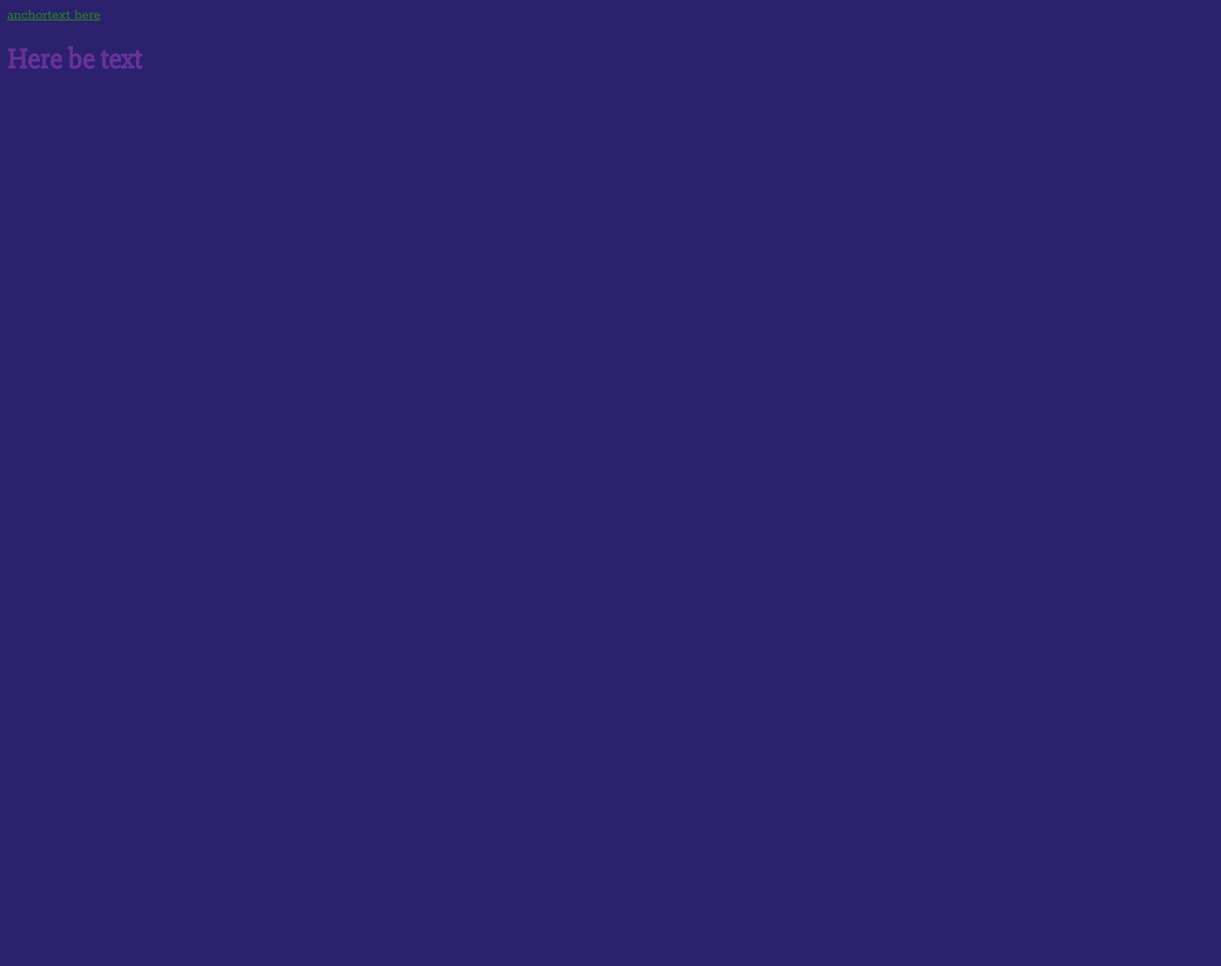
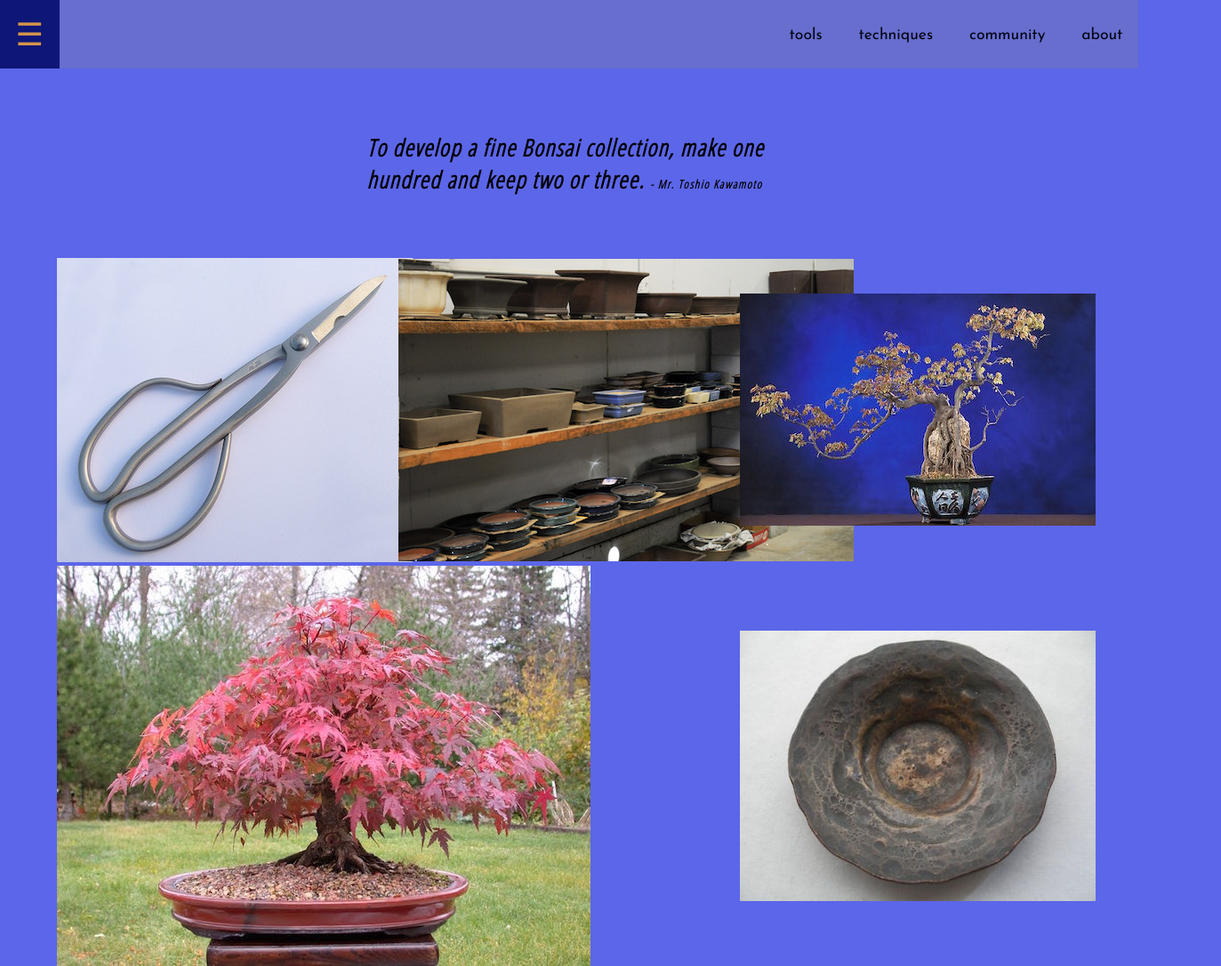
Before and after one commit to tuningmind-tiy/wiki-sass-wk-06, a website built with webpack: page index.html in a window 1280 px wide. Shown: the top 1086 px of the page at 89% size, 1373 px wide, since content can reach past the window. Before the commit the page ends 800 px from the top, so only its background shows below. Built offline with Linux system fonts and the light colour scheme.

Commit message:
Flesh out sass and layout

```diff
--- a/app/styles/_colors.sass
+++ b/app/styles/_colors.sass
@@ -1,11 +1,13 @@
-$app-green: forestgreen
-$app-blue: slateblue
-$app-red: firebrick
-$app-purple: rebeccapurple
-$app-highlight: tomato
+$deep-green: #1A1806
+$rich-blue: #0E1677
+$medium-blue: #141E98
+$deep-orange: #AC5F00
+$light-orange: #DB7900
+$light-yellow: #DBC400
+$peri-blue: #6B72CF
+$coffee: #1A1106
+$cooler-yellow: #AC9900
 
-$main-color: $app-blue
-$highlight: darken($app-highlight, 30%)
-/*font-family: 'Slabo 27px', serif;*/
-/*@import url('https://fonts.googleapis.com/css?family=Slabo+27px');*/
-/*@import url('https://fonts.googleapis.com/css?family=Rokkitt|Slabo+27px');*/
+$app-highlight: $cooler-yellow
+$main-color: $medium-blue
+$highlight: lighten($app-highlight, 30%)
--- a/app/styles/main.sass
+++ b/app/styles/main.sass
@@ -1,18 +1,71 @@
 @import "colors"
-@import url('https://fonts.googleapis.com/css?family=Slabo+27px')
-@import url('https://fonts.googleapis.com/css?family=Rokkitt|Slabo+27px')
+@import url('https://fonts.googleapis.com/css?family=Josefin+Sans');
+@import url('https://fonts.googleapis.com/css?family=Open+Sans+Condensed:300');
 
+*
+  box-sizing: border-box
+  margin: 0
+  padding: 0
+html
+  height: 100%
+  width: 100%
 body
-  background-color: darken($main-color, 30%)
-  color: lighten($main-color, 30%)
-  font-family: 'Rokkitt', serif;
 
-h1
-  color: $app-purple
-  font-family: 'Slabo 27px', serif;
-
+  background-color: lighten($main-color, 30%)
+  color: darken($main-color, 30%)
+  font-size: 1.1em
+  font-family: 'Josefin Sans', sans-serif
+  letter-spacing: 1.7
+nav
+  text-align: right
+  display: flex
+  flex-direction: row
+  justify-content: space-between
+  align-items: center
+  background: darken($peri-blue, 1%)
+#hamburger
+  font-size: 2em
+  text-align: center
+  padding: 0.5em
+  background: $rich-blue
+  color: lighten($coffee, 50%)
 a
-  color: $app-green
-
+  flex: 0 0 auto
+  color: darken($main-color, 30%)
+  text-decoration: none
+  width: 8em
+  padding: 1em
   &:hover
     background-color: $highlight
+header
+  display: flex
+  flex-direction: row
+  justify-content: center
+  padding: 4em
+h1
+  flex: 0 0 auto
+  align-self: auto
+  order: 0
+  color: darken($coffee, 30%)
+  width: 40%
+  font-weight: bold
+  font-family: 'Open Sans Condensed', sans-serif
+  font-size: 1.5em
+  font-style: italic
+  letter-spacing: 0.05em
+span
+  font-size: .5em
+.flex-container
+  display: flex
+  flex-direction: row
+  flex-wrap: wrap
+  justify-content: center
+  align-content: flex-start
+  align-items: flex-start
+  width: 100%
+  height: auto
+.cell
+  flex: 0 1 auto
+  align-self: center
+  width: 30%
+  height: auto
--- a/index.html
+++ b/index.html
@@ -3,16 +3,39 @@
   <head>
     <meta charset="utf-8">
     <meta name="viewport" content="width=device-width, initial-scale=1">
-    <title>sassy</title>
+    <title>sass wiki</title>
     <link rel="stylesheet" href="">
-    <link href="https://fonts.googleapis.com/css?family=Slabo+27px" rel="stylesheet">
-    <link href="https://fonts.googleapis.com/css?family=Rokkitt|Slabo+27px" rel="stylesheet">
   </head>
   <body>
     <nav>
-    <a href="#">anchortext here</a>
+      <div id="hamburger">☰</div>
+      <div>
+        <a href="#">tools</a>
+        <a href="#">techniques</a>
+        <a href="#">community</a>
+        <a href="#">about</a>
+      </div>
     </nav>
-    <h1>Here be text</h1>
+    <main>
+      <header>
+        <h1>
+          To develop a fine Bonsai collection, make one hundred and keep
+          two or three.
+          <span>- Mr. Toshio Kawamoto</span>
+        </h1>
+      </header>
+      <div class="flex-container">
+        <div id="clippers" class="cell"><img src="./img/clippers.jpeg"></div>
+        <div id="shelves" class="cell"><img src="./img/mbn-12.jpg"></div>
+        <div id="bonsai" class="cell"><img src="img/bonsai.jpeg"></div>
+        <div id="indoor-garden" class="cell"><img src="img/maple.jpg"></div>
+        <div id="mediumblue" class="cell"></div>
+        <div id="" class="cell"><img src="img/base.jpg"></div>
+        <div id="" class="cell"><img src="img/moose.jpg"></div>
+        <div id="" class="cell"><img src="img/shears.jpg"></div>
+        <div id="" class="cell"><img src="img/indoor-garden.jpg"></div>
+      </div>
+    </main>
     <script src="./dist/bundle.js"></script>
   </body>
 </html>
```
Also changed, not shown: dist/bundle.js, img/base.jpg (added), img/bonsai.jpeg (added), img/clippers.jpeg (added), img/clippers.jpg (deleted), img/indoor-garden.jpg (added), img/maple.jpg (added), img/mbn-12.jpg (added), img/moose.jpg (added), img/shears.jpg (added).
